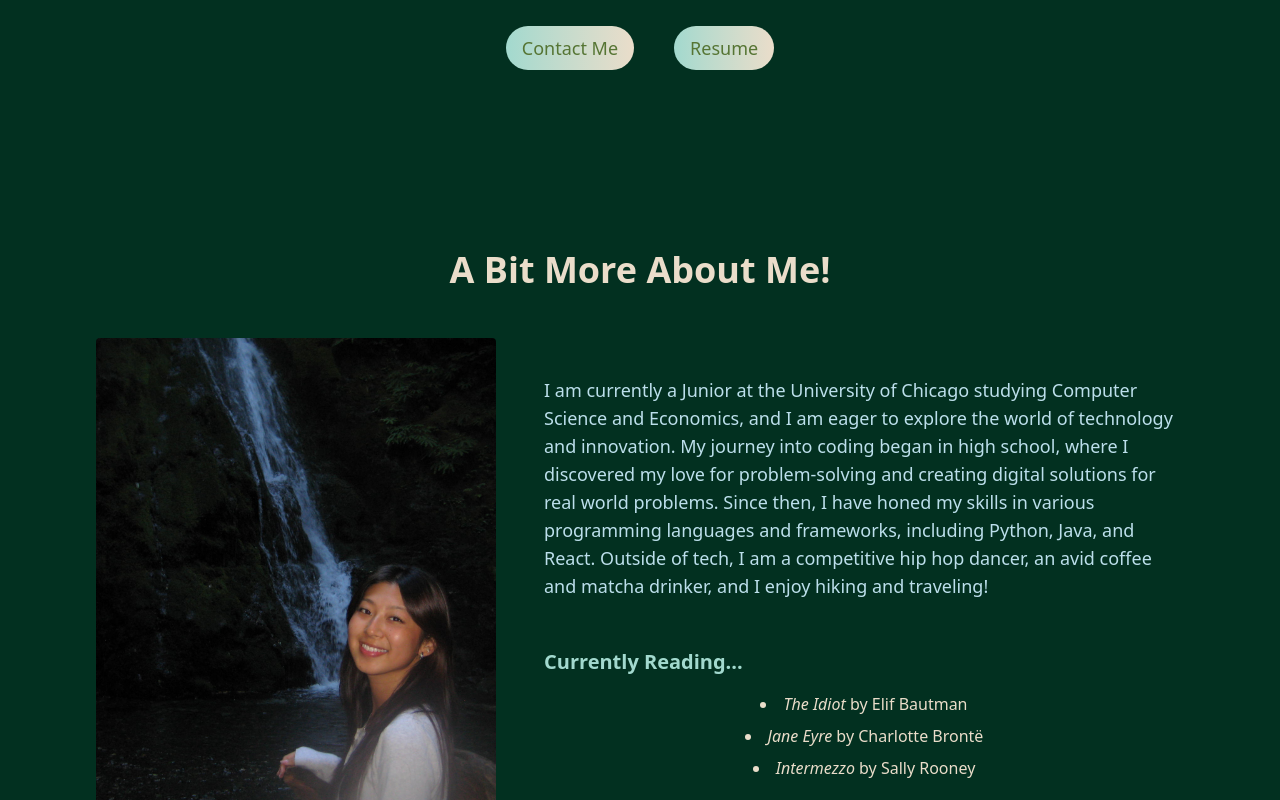
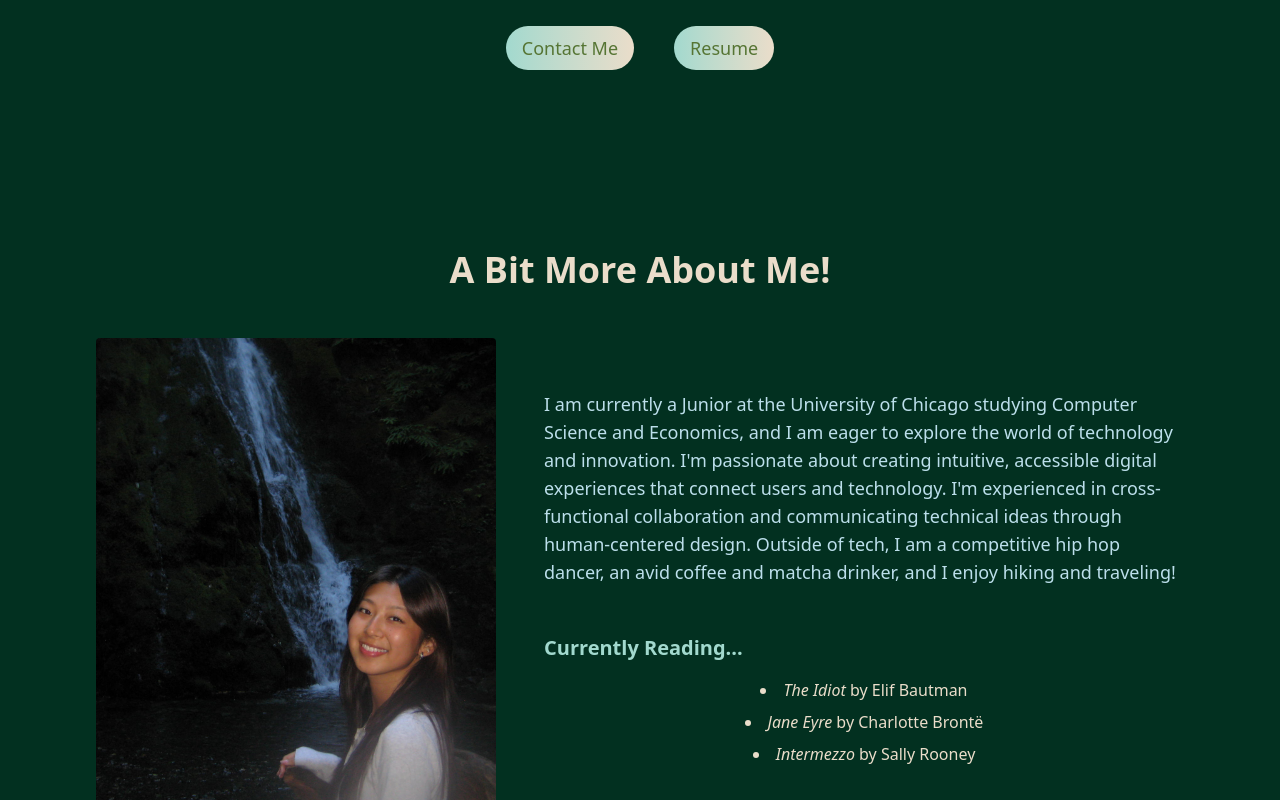
Before and after one commit to anna-y-yan/annas-personal-website, a React (Vite) app: page / in a window 1280 px wide. Shown: the part 442-1242 px from the top of the page. Built offline with nearby package versions, Linux system fonts and the light colour scheme; a web font is replaced by a local one.

Commit message:
changed about blurb

```diff
--- a/src/components/About.jsx
+++ b/src/components/About.jsx
@@ -17,11 +17,10 @@ const About = () => {
                     <div className='flex-1'>
                         <p className='text-lg mb-8 text-lightblue'>
                             I am currently a Junior at the University of Chicago studying Computer Science and Economics,
-                            and I am eager to explore the world of technology and innovation. My journey
-                            into coding began in high school, where I discovered my love for problem-solving
-                            and creating digital solutions for real world problems. Since then, I have honed my skills in
-                            various programming languages and frameworks, including Python, Java, and React. Outside
-                            of tech, I am a competitive hip hop dancer, an avid coffee and matcha drinker, and I enjoy hiking and traveling!
+                            and I am eager to explore the world of technology and innovation. I'm passionate about creating intuitive,
+                            accessible digital experiences that connect users and technology.
+                            I'm experienced in cross-functional collaboration and communicating technical ideas through human-centered design.
+                            Outside of tech, I am a competitive hip hop dancer, an avid coffee and matcha drinker, and I enjoy hiking and traveling!
                         </p>
                         {/* Skills progress bars */}
                         {/* <div className='space-y-4'>
```
